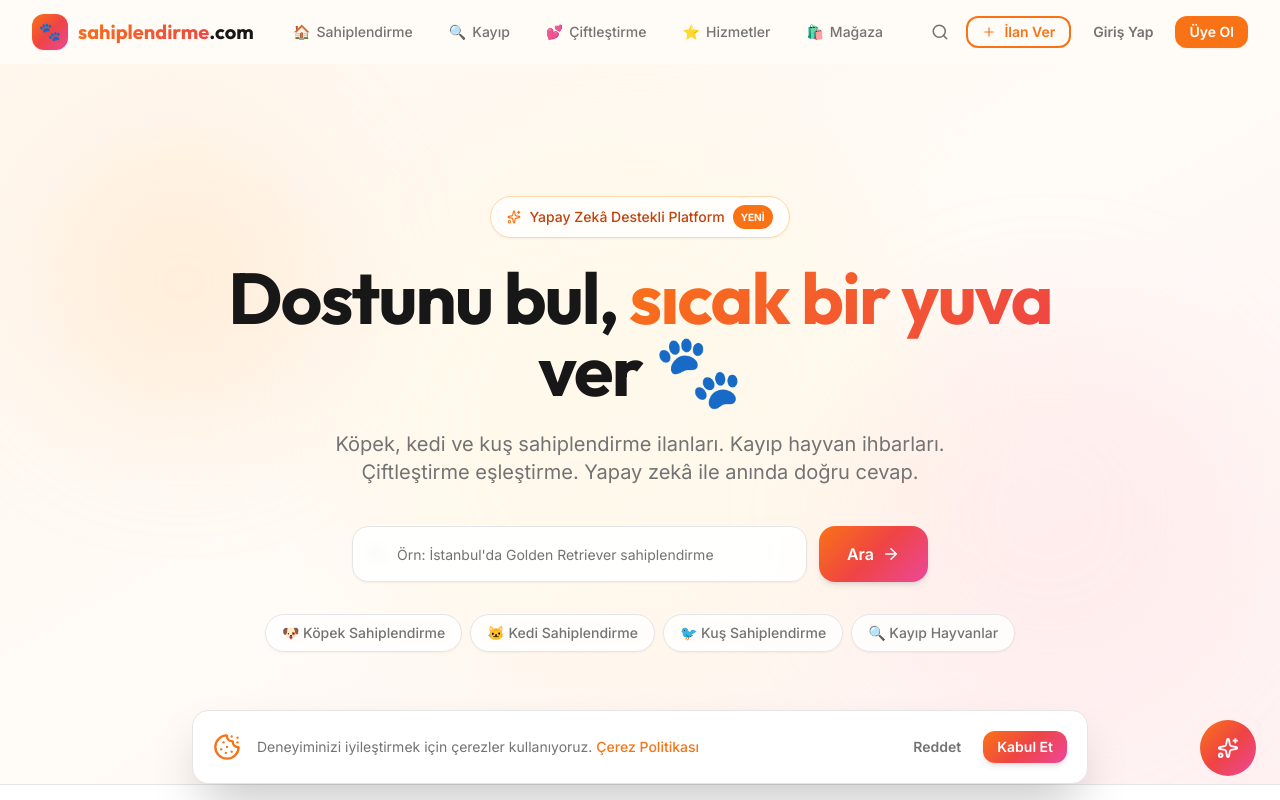
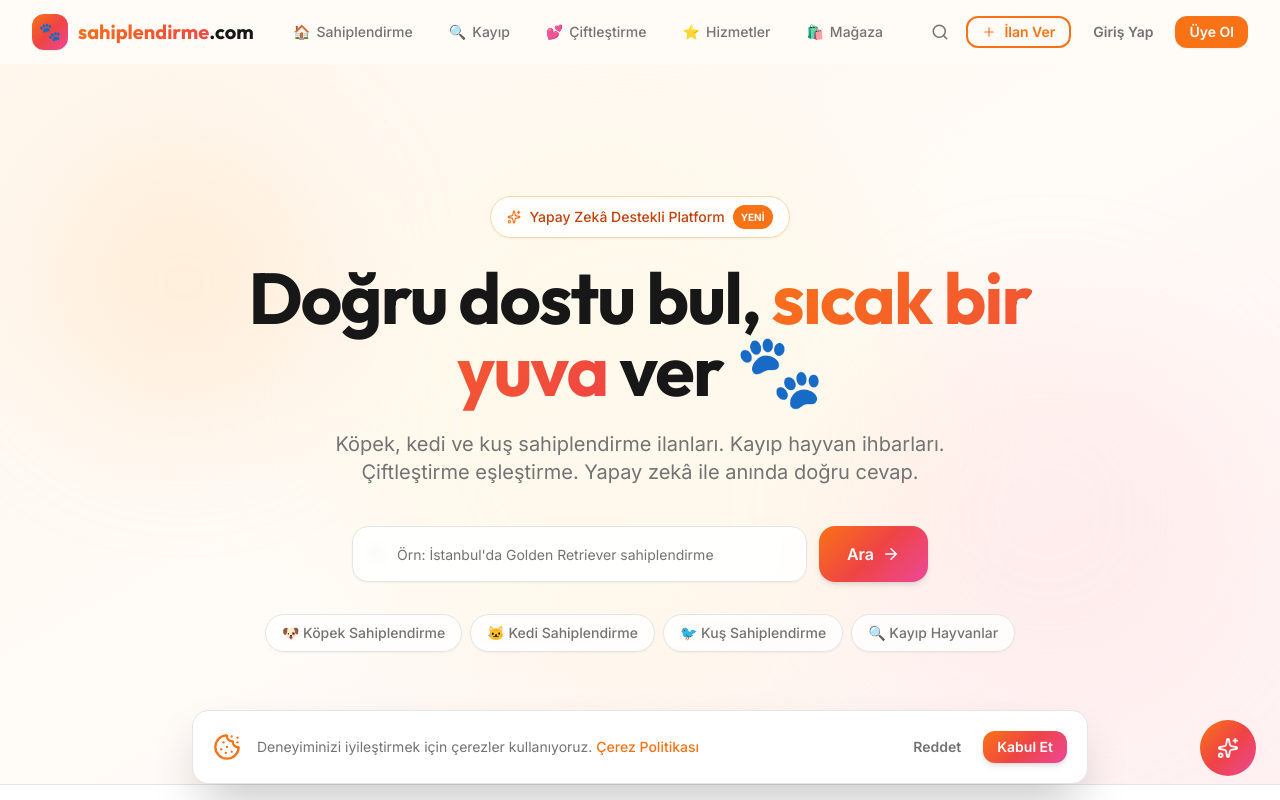
Before and after one commit to sevkabilgisayar/sahiplendirme-web, a Next.js app: page / in a window 1280 px wide. Shown: the top 800 px of the page. Built offline with nearby package versions, Linux system fonts and the light colour scheme.

Commit message:
Revert hero title back to Doğru dostu bul

```diff
--- a/src/app/(main)/page.tsx
+++ b/src/app/(main)/page.tsx
@@ -42,7 +42,7 @@ export default function HomePage() {
 
             {/* Headline */}
             <h1 className="text-5xl sm:text-6xl lg:text-7xl font-bold font-display mb-6 leading-tight">
-              Dostunu bul,{' '}
+              Doğru dostu bul,{' '}
               <span className="text-gradient">sıcak bir yuva</span>{' '}
               ver 🐾
             </h1>
```
